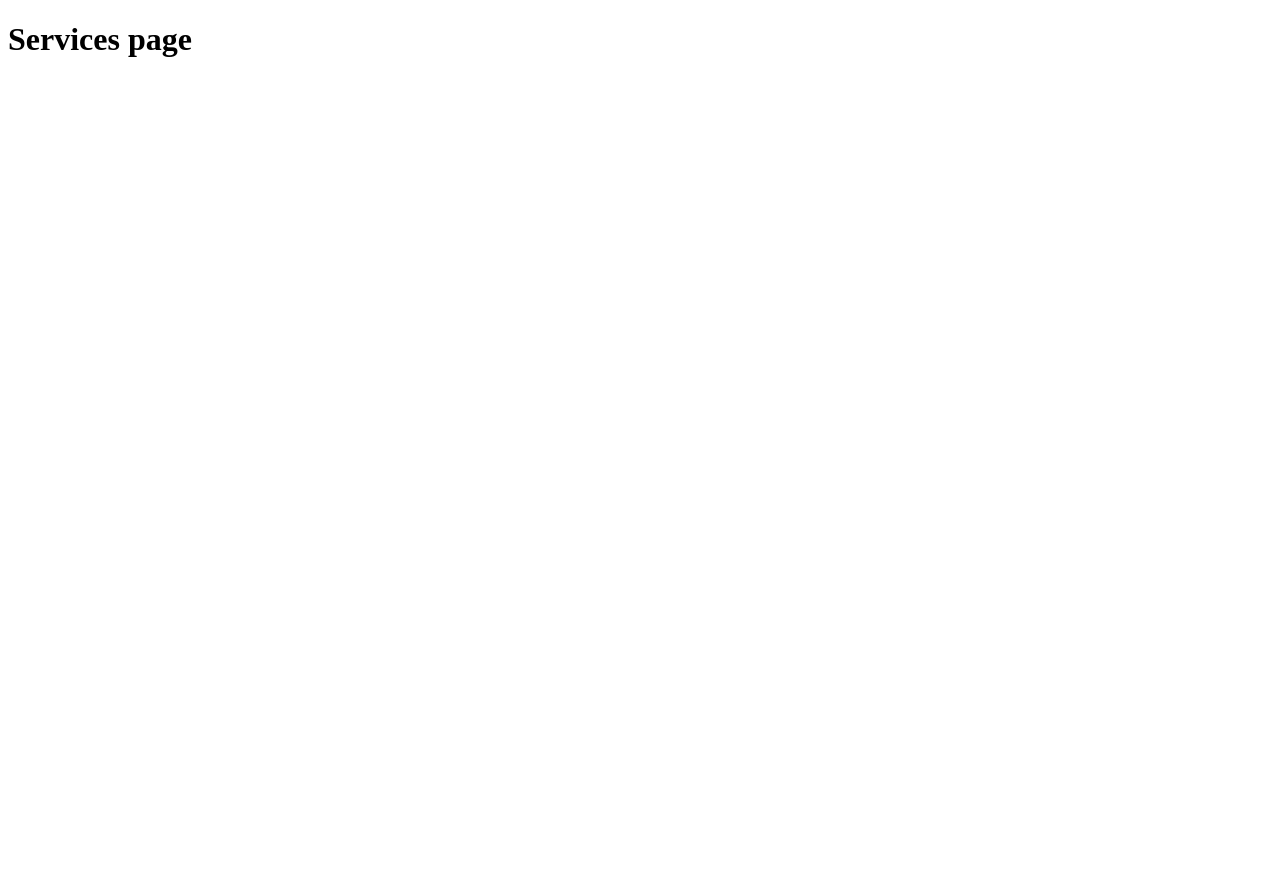
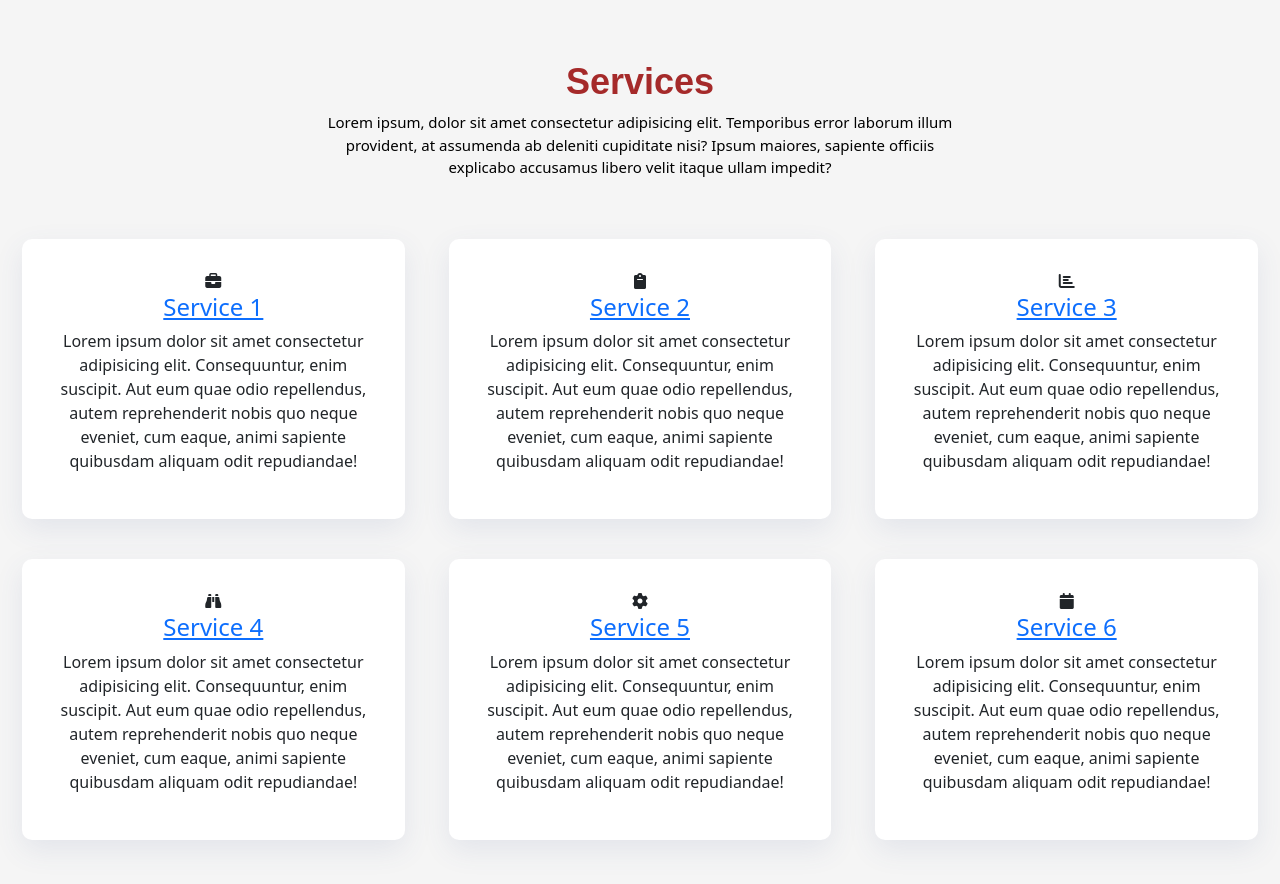
Before and after one commit to lgmends/project2, a plain HTML site: page services.html in a window 1280 px wide. Before the commit the page ends 800 px from the top, so only its background shows below. Drawn offline with nearby package versions, Linux system fonts and the light colour scheme.

Commit message:
coding with bootstrap

```diff
--- /dev/null
+++ b/css/services.css
@@ -0,0 +1,45 @@
+.container{
+  max-width: 1320px;
+}
+
+section{
+  overflow: hidden;
+}
+
+.section-bg{
+  background: whitesmoke;
+}
+
+.section-header h3{
+font-size: 36px;
+color: brown;
+text-align: center;
+font-weight: 700;
+position: relative;
+font-family: "Poppins", sans-serif;
+}
+
+.section-header p{
+  text-align: center;
+  margin: auto;
+  font-size: 15px;
+  padding-bottom: 60px;
+  color: black;
+  width: 50%;
+}
+
+#services{
+  padding: 60px 0 40px 0;
+}
+
+#services .box{
+  padding: 30px;
+  position: relative;
+  overflow: hidden;
+  border-radius: 10px;
+  margin: 0 10px 40px 10px;
+  background: white;
+  box-shadow: 0 10px 29px rgba(68, 88, 144, 0.1);
+  transition: all 0.3s ease-in-out;
+  text-align: center;
+}
--- a/css/style.css
+++ b/css/style.css
@@ -3,7 +3,7 @@
 
 :root{
   --color-primary: #BDF2D5;
-  --secondary-color:#4B5D67;
+  --color-secondary:purple;
   --color-tertiary:#FF06B7;
   --color-light:#3C2C3E;
 }
@@ -24,6 +24,7 @@ body{
   color: var(--color-light);
 }
 
+/* code for navbar */
 nav{
   position: fixed;
   width: 100%;
@@ -38,13 +39,15 @@ nav{
 nav .container{
   display: flex;
   align-items: center;
-  justify-content: center;
+  justify-content: space-between;
   position: relative;
   padding: 1.5rem 0;
 }
 
 nav .container img{
   width: 4.2rem;
+  height: 4.2rem;
+  border-radius: 50%;
 }
 
 nav .container ul{
@@ -58,10 +61,16 @@ nav .container ul li{
 
 a{
   color: #fff;
-  font-size: 0.9rem;
   text-decoration: none;
+  font-size: 1.2rem;
 }
 
+nav .container ul li a:hover{
+  background: purple;
+  border-radius: 5px;
+  }
+
+/* code for section */
 section{
   display: grid;
   place-items: center;
@@ -87,29 +96,51 @@ section .container h3{
   font-family: 'Lobster Two', cursive;
 }
 
-/* code for navbar */
-#nav{
-  top: 0;
-  position: sticky;
-  display: flex;
-  justify-content: space-between;
-  z-index: 1;
-  padding: 1rem;
+section .container p{
+  letter-spacing: 0.06rem;
+  font-size: 1rem;
+  line-height: 1.7;
+  font-weight: 300;
+  max-width: 40rem;
+  margin: 0 auto;
+  margin-bottom: 3rem;
+  color: white;
 }
 
-ul{
-  display: flex;
-  align-items: center;
-  list-style: none;
+section .container a{
+  background: linear-gradient(
+    to right,
+    var(--color-secondary),
+    var(--color-primary)
+  );
+
+  padding: 0.7rem 3rem;
+  margin: 0.4rem;
+  border-radius: 2rem;
+  position: relative;
+  transition: all 500ms ease-in-out;
 }
 
-#nav ul li a {
-  color: #FF06B7;
-  padding: 0.75rem;
-  margin: 0 0.2rem;
+
+
+section .container a::before{
+  content: "";
+  position: absolute;
+  top: 0;
+  left: -0.5rem;
+  width: 100%;
+  height: 100%;
+  border-radius: 2rem;
+  border-left: 5px solid var(--color-primary);
+  z-index: 0;
+  transition: all 300ms ease-in-out;
 }
 
-#nav ul li a:hover{
-background: #3C2C3E;
-border-radius: 5px;
+
+section .container a:hover{
+  background: linear-gradient(
+    to left,
+    var(--color-secondary),
+    var(--color-primary)
+  );
 }
--- a/services.html
+++ b/services.html
@@ -4,9 +4,91 @@
   <meta charset="UTF-8">
   <meta http-equiv="X-UA-Compatible" content="IE=edge">
   <meta name="viewport" content="width=device-width, initial-scale=1.0">
-  <title>Document</title>
+  <link rel="stylesheet" href="https://cdnjs.cloudflare.com/ajax/libs/twitter-bootstrap/5.2.0-beta1/css/bootstrap.min.css">
+
+  <link rel="stylesheet" href="https://cdnjs.cloudflare.com/ajax/libs/font-awesome/6.1.1/css/all.min.css">
+
+  <link rel="stylesheet" href="./css/services.css">
+
+  <title>Services</title>
 </head>
 <body>
-  <h1>Services page</h1>
+  <section class="services section-bg" id="services">
+    <div class="container">
+      <header class="section-header">
+        <h3>Services</h3>
+        <p>Lorem ipsum, dolor sit amet consectetur adipisicing elit. Temporibus error laborum illum provident, at assumenda ab deleniti cupiditate nisi? Ipsum maiores, sapiente officiis explicabo accusamus libero velit itaque ullam impedit?
+        </p>
+      </header>
+
+      <div class="row">
+        <div class="col-md-6 col-lg-4">
+            <div class="box">
+              <div class="icon">
+                <i class="fa fa-briefcase service-icon"></i>
+              </div>
+              <h4 class="title"><a href="#">Service 1</a></h4>
+              <p class="description">Lorem ipsum dolor sit amet consectetur adipisicing elit. Consequuntur, enim suscipit. Aut eum quae odio repellendus, autem reprehenderit nobis quo neque eveniet, cum eaque, animi sapiente quibusdam aliquam odit repudiandae!</p>
+            </div>
+        </div>
+
+        <!--service 2  -->
+        <div class="col-md-6 col-lg-4">
+          <div class="box">
+            <div class="icon">
+              <i class="fa fa-clipboard service-icon"></i>
+            </div>
+            <h4 class="title"><a href="#">Service 2</a></h4>
+            <p class="description">Lorem ipsum dolor sit amet consectetur adipisicing elit. Consequuntur, enim suscipit. Aut eum quae odio repellendus, autem reprehenderit nobis quo neque eveniet, cum eaque, animi sapiente quibusdam aliquam odit repudiandae!</p>
+          </div>
+      </div>
+
+      <!-- service 3 -->
+      <div class="col-md-6 col-lg-4">
+        <div class="box">
+          <div class="icon">
+            <i class="fa fa-chart-bar service-icon"></i>
+          </div>
+          <h4 class="title"><a href="#">Service 3</a></h4>
+          <p class="description">Lorem ipsum dolor sit amet consectetur adipisicing elit. Consequuntur, enim suscipit. Aut eum quae odio repellendus, autem reprehenderit nobis quo neque eveniet, cum eaque, animi sapiente quibusdam aliquam odit repudiandae!</p>
+        </div>
+    </div>
+
+    <!-- service 4 -->
+    <div class="col-md-6 col-lg-4">
+      <div class="box">
+        <div class="icon">
+          <i class="fa fa-binoculars service-icon"></i>
+        </div>
+        <h4 class="title"><a href="#">Service 4</a></h4>
+        <p class="description">Lorem ipsum dolor sit amet consectetur adipisicing elit. Consequuntur, enim suscipit. Aut eum quae odio repellendus, autem reprehenderit nobis quo neque eveniet, cum eaque, animi sapiente quibusdam aliquam odit repudiandae!</p>
+      </div>
+  </div>
+
+  <!-- service 5 -->
+  <div class="col-md-6 col-lg-4">
+    <div class="box">
+      <div class="icon">
+        <i class="fa fa-cog service-icon"></i>
+      </div>
+      <h4 class="title"><a href="#">Service 5</a></h4>
+      <p class="description">Lorem ipsum dolor sit amet consectetur adipisicing elit. Consequuntur, enim suscipit. Aut eum quae odio repellendus, autem reprehenderit nobis quo neque eveniet, cum eaque, animi sapiente quibusdam aliquam odit repudiandae!</p>
+    </div>
+</div>
+
+<!-- service 6 -->
+<div class="col-md-6 col-lg-4">
+  <div class="box">
+    <div class="icon">
+      <i class="fa fa-calendar service-icon"></i>
+    </div>
+    <h4 class="title"><a href="#">Service 6</a></h4>
+    <p class="description">Lorem ipsum dolor sit amet consectetur adipisicing elit. Consequuntur, enim suscipit. Aut eum quae odio repellendus, autem reprehenderit nobis quo neque eveniet, cum eaque, animi sapiente quibusdam aliquam odit repudiandae!</p>
+  </div>
+</div>
+
+      </div>
+    </div>
+  </section>
 </body>
 </html>
```
